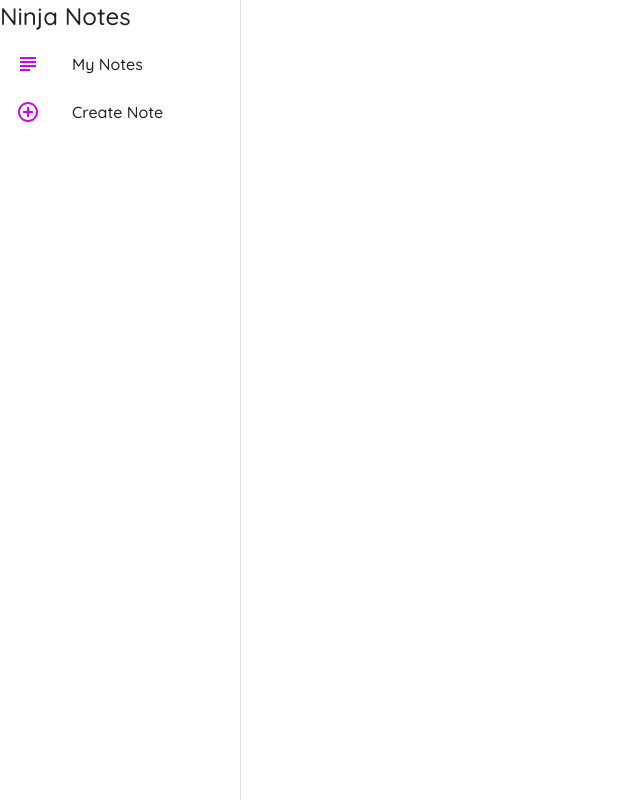
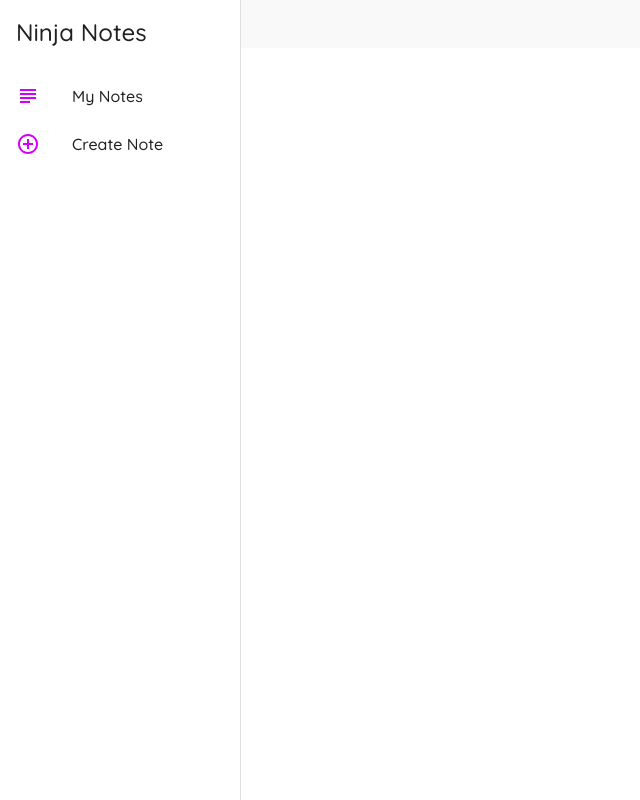
Before and after one commit to kulotsystems/mui-thenetninja, a React (Vite) app: page / in a window 1280 px wide. Shown: the whole page, without its empty margins (0-640 px from the left). Built offline with nearby package versions, Linux system fonts and the light colour scheme.

Commit message:
Lesson 15: More on makeStyles.

```diff
--- a/src/components/Layout.jsx
+++ b/src/components/Layout.jsx
@@ -12,10 +12,12 @@ import { useNavigate, useLocation } from 'react-router-dom';
 import routes from '../routes.js';
 
 const drawerWidth = 240;
-const styles = (theme) => ({
+const styles = (theme) => {
+    return {
         page: {
             background: '#f9f9f9 !important',
-        width: '100% !important'
+            width: '100% !important',
+            padding: `${theme.spacing(3)}`
         },
         drawer: {
             width: `${drawerWidth}px !important`
@@ -28,9 +30,13 @@ const styles = (theme) => ({
         },
         active: {
             background: '#f4f4f4 !important',
-        color: '#d500f9 !important'
+            color: `${theme.palette.secondary.main} !important`
+        },
+        title: {
+            padding: `${theme.spacing(2)} !important`
         }
-});
+    }
+}
 
 const Layout = ({ children }) => {
     const classes  = useClasses(styles);
@@ -62,7 +68,7 @@ const Layout = ({ children }) => {
                 classes={{ paper: classes.drawerPaper }}
             >
                 <div>
-                    <Typography variant="h5">
+                    <Typography variant="h5" className={classes.title}>
                         Ninja Notes
                     </Typography>
                 </div>
--- a/src/components/NoteCard.jsx
+++ b/src/components/NoteCard.jsx
@@ -9,7 +9,7 @@ import DeleteOutlinedIcon from '@mui/icons-material/DeleteOutline';
 const NoteCard = ({ note, handleDelete}) => {
 
     return (
-        <Card elevation={1}>
+        <Card elevation={1} style={{border: (note.category === 'work') ? '1px solid red' : '1px solid transparent'}}>
             <CardHeader
                 action={
                     <IconButton onClick={() => handleDelete(note.id)}>
```
Also changed, not shown: data/db.json (line endings or trailing spaces). Lines whose indentation alone changed are shown as unchanged.
